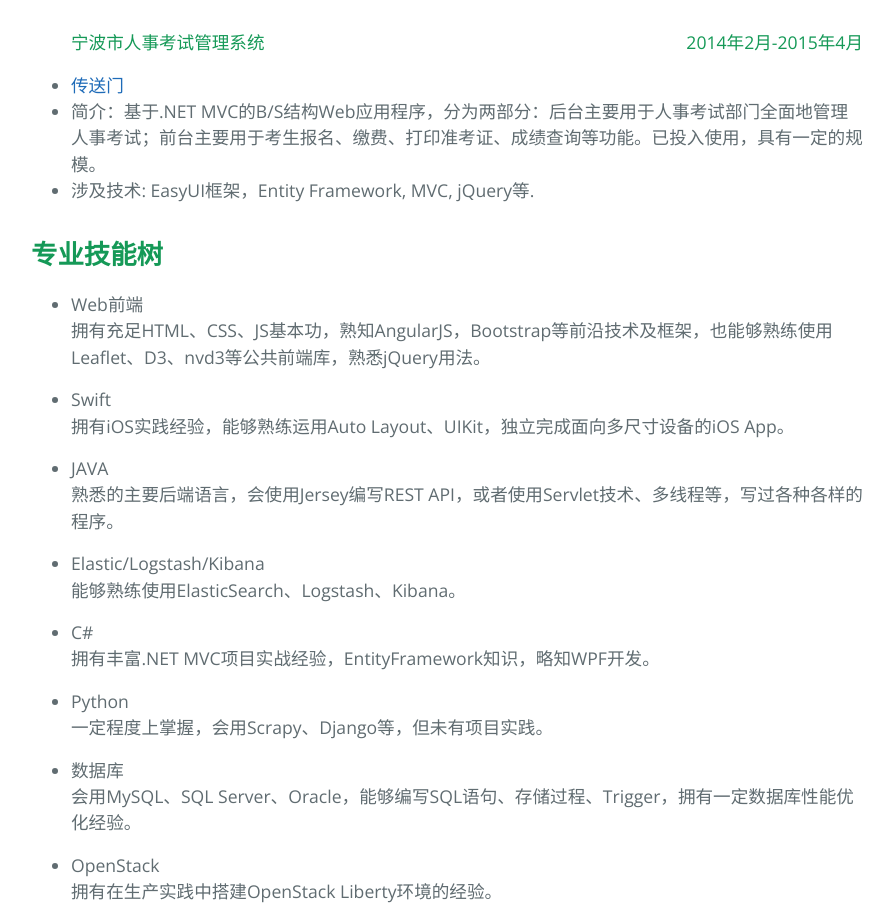
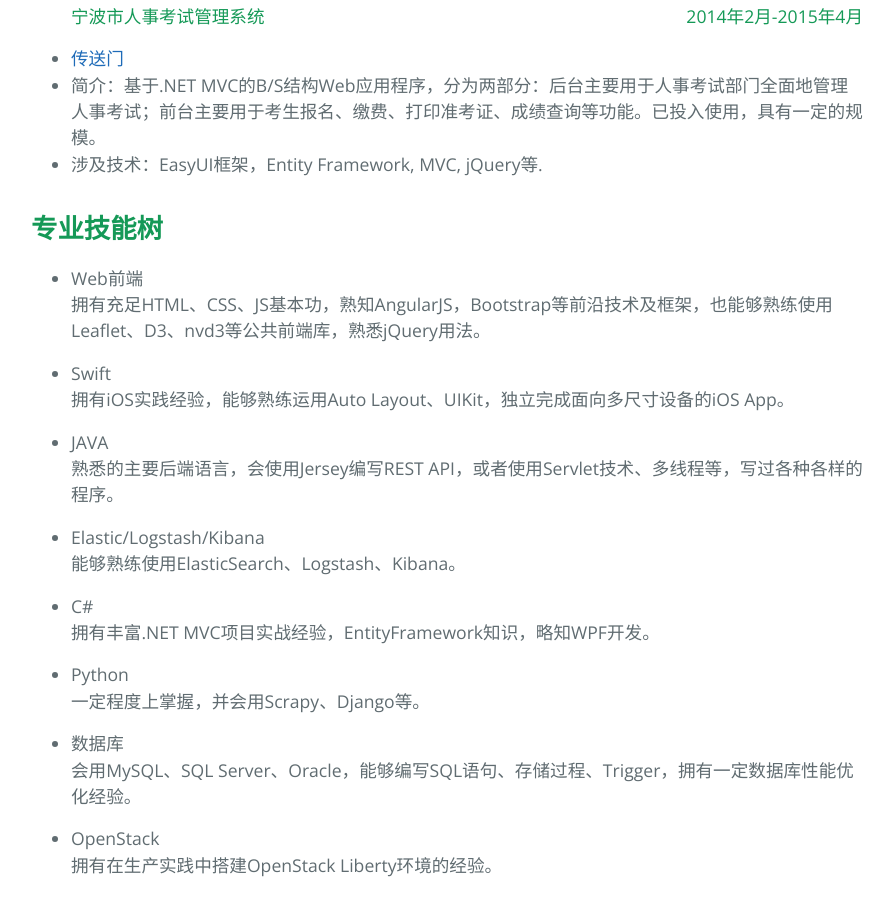
Before and after one commit to BinaryDevil/Resume, a plain HTML site: page cnindex.html in a window 1280 px wide. Shown: the part 1945-2852 px from the top of the page, without its empty margins (193-1086 px from the left). Drawn offline with nearby package versions, Linux system fonts and the light colour scheme.

Commit message:
Fixed some inappropriate things

```diff
--- a/cnindex.html
+++ b/cnindex.html
@@ -58,7 +58,7 @@
         <li>Cisco Systems，California<span class="highlight" style="float:right;">2015年8月-2016年8月</span></li>
         <span class="highlight" style="display:block">参加<a href="https://myciip.com/">CIIP</a>项目，于硅谷的思科总部实习一年，期间主要工作是OpenBMP开源项目。</span>
         <li>神州泰岳，北京<span class="highlight" style="float:right;">2013年8月</span></li>
-        <span class="highlight" style="display:block">同新员工一起，学习他们的产品知识，感受公司的氛围。由于所学知识并没有太大帮助，两周后离开。</span>
+        <span class="highlight" style="display:block">同新员工一起，学习他们的产品知识，感受公司的氛围。</span>
         <li>中软国际ETC培训中心，重庆<span class="highlight" style="float:right;">2013年7月</span></li>
         <span class="highlight" style="display:block">制作了一个小型Java Web项目，是本科大三时学校组织的实习活动。</span>
     </ul>
@@ -85,7 +85,7 @@
         <h4>宁波市人事考试管理系统<span class="highlight" style="float:right">2014年2月-2015年4月</span></h4>
         <li><a href="http://bm3.nbrc.com.cn" target="_blank" rel="nofollow">传送门</a></li>
         <li>简介：基于.NET MVC的B/S结构Web应用程序，分为两部分：后台主要用于人事考试部门全面地管理人事考试；前台主要用于考生报名、缴费、打印准考证、成绩查询等功能。已投入使用，具有一定的规模。</li>
-        <li>涉及技术: EasyUI框架，Entity Framework, MVC, jQuery等.</li>
+        <li>涉及技术：EasyUI框架，Entity Framework, MVC, jQuery等.</li>
     </ul>
 
     <h2><a id="professional-skills" class="anchor" href="#professional-skills" aria-hidden="true"><span
@@ -101,7 +101,7 @@
         <li>Elastic/Logstash/Kibana<span class="highlight"
                                          style="display:block">能够熟练使用ElasticSearch、Logstash、Kibana。</span></li>
         <li>C#<span class="highlight" style="display:block">拥有丰富.NET MVC项目实战经验，EntityFramework知识，略知WPF开发。</span></li>
-        <li>Python<span class="highlight" style="display:block">一定程度上掌握，会用Scrapy、Django等，但未有项目实践。</span></li>
+        <li>Python<span class="highlight" style="display:block">一定程度上掌握，并会用Scrapy、Django等。</span></li>
         <li>数据库<span class="highlight" style="display:block">会用MySQL、SQL Server、Oracle，能够编写SQL语句、存储过程、Trigger，拥有一定数据库性能优化经验。</span>
         </li>
         <li>OpenStack<span class="highlight" style="display:block">拥有在生产实践中搭建OpenStack Liberty环境的经验。</span></li>
```
